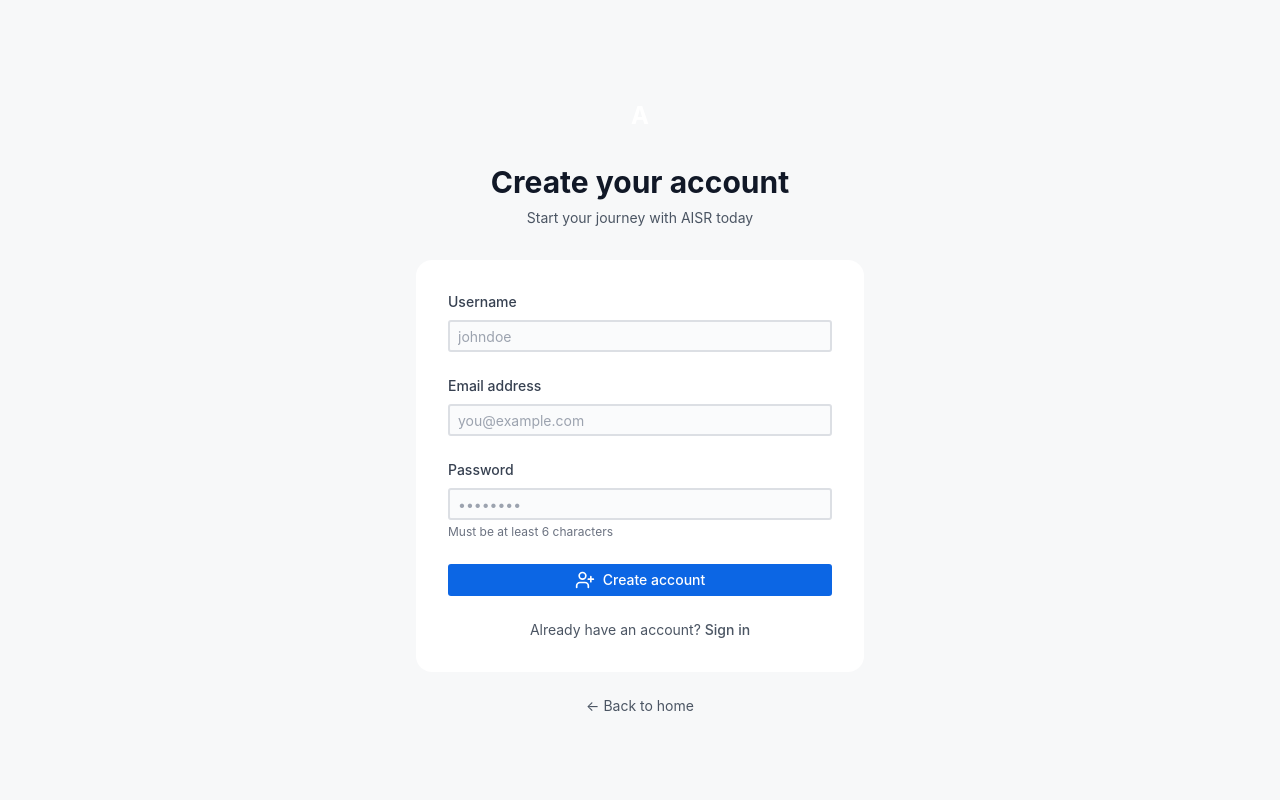
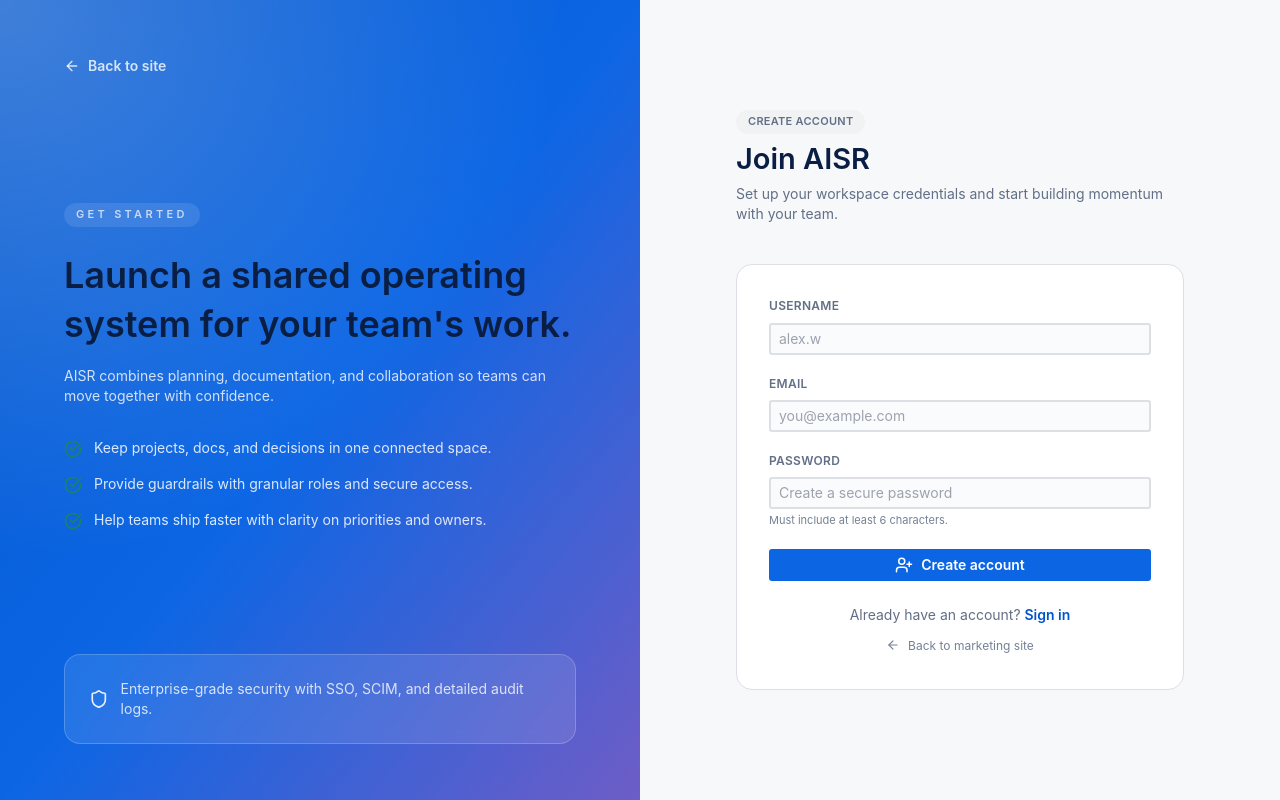
Before and after one commit to andrawesaisr/AISR, a React app in the folder client/: page /register in a window 1280 px wide. Built offline with nearby package versions, Linux system fonts and the light colour scheme.

Commit message:
refactor(auth): enhance login and register pages with modern UI
- Improved form layouts and styling
- Enhanced visual design with better spacing
- Updated input fields with modern styling
- Better error handling display
- Consistent design with app theme

```diff
--- a/client/src/pages/LoginPage.tsx
+++ b/client/src/pages/LoginPage.tsx
@@ -1,6 +1,6 @@
 import React, { useState } from 'react';
 import { useNavigate, Link } from 'react-router-dom';
-import { LogIn } from 'lucide-react';
+import { LogIn, CheckCircle, ArrowLeft } from 'lucide-react';
 import toast from 'react-hot-toast';
 import { login } from '../services/api';
 import { useAuth } from '../context/AuthContext';
@@ -11,6 +11,12 @@ const LoginPage: React.FC = () => {
   const [loading, setLoading] = useState(false);
   const navigate = useNavigate();
   const { login: authLogin } = useAuth();
+
+  const benefits = [
+    'Plan projects with clarity and context in a single workspace.',
+    'Keep conversations close to tasks and documents.',
+    'Stay in sync with real-time updates and smart automations.',
+  ];
 
   const handleSubmit = async (e: React.FormEvent) => {
     e.preventDefault();
@@ -29,23 +35,59 @@ const LoginPage: React.FC = () => {
   };
 
   return (
-    <div className="min-h-screen bg-gradient-to-br from-primary-50 via-white to-secondary-50 flex items-center justify-center p-6">
-      <div className="w-full max-w-md">
-        {/* Logo */}
-        <div className="text-center mb-8">
-          <div className="w-16 h-16 bg-gradient-to-br from-primary-500 to-secondary-500 rounded-2xl flex items-center justify-center mx-auto mb-4">
-            <span className="text-white font-bold text-2xl">A</span>
+    <div className="grid min-h-screen grid-cols-1 bg-neutral-100 text-neutral-1000 lg:grid-cols-2">
+      <div className="relative hidden overflow-hidden bg-gradient-to-br from-jira-600 via-jira-500 to-status-purple lg:flex">
+        <div className="pointer-events-none absolute inset-0 bg-[radial-gradient(circle_at_top_left,rgba(255,255,255,0.25),transparent_55%)]" />
+        <div className="relative flex w-full flex-col justify-between px-16 py-14 text-white">
+          <div>
+            <Link to="/" className="inline-flex items-center gap-2 text-14 font-semibold text-white/80 hover:text-white">
+              <ArrowLeft size={16} />
+              Back to site
+            </Link>
           </div>
-          <h1 className="text-3xl font-bold text-gray-900">Welcome back</h1>
-          <p className="text-gray-600 mt-2">Sign in to your account to continue</p>
+          <div>
+            <span className="inline-flex items-center gap-2 rounded-full bg-white/10 px-3 py-1 text-11 font-semibold uppercase tracking-[0.3em] text-white/70">
+              AISR
+            </span>
+            <h1 className="mt-6 text-4xl font-semibold leading-snug">
+              Work where projects, people, and documents stay in lockstep.
+            </h1>
+            <p className="mt-4 max-w-lg text-sm text-white/80">
+              The AISR workspace gives every team a shared place to align planning with knowledge. Connect roadmaps, notes, and execution without the tab chaos.
+            </p>
+            <ul className="mt-8 space-y-4 text-sm text-white/85">
+              {benefits.map((benefit) => (
+                <li key={benefit} className="flex items-start gap-3">
+                  <CheckCircle size={18} className="mt-0.5 text-status-green" />
+                  <span>{benefit}</span>
+                </li>
+              ))}
+            </ul>
+          </div>
+          <div className="rounded-2xl border border-white/20 bg-white/10 p-6 backdrop-blur-sm">
+            <p className="text-sm font-medium text-white/80">“AISR gives our teams a single source of truth. Shipping has never felt this organized.”</p>
+            <p className="mt-3 text-xs uppercase tracking-wide text-white/60">Product Operations • Meridian Labs</p>
+          </div>
+        </div>
       </div>
 
-        {/* Form Card */}
-        <div className="bg-white rounded-2xl shadow-soft p-8">
-          <form onSubmit={handleSubmit} className="space-y-6">
+      <div className="flex items-center justify-center px-6 py-10 sm:px-10">
+        <div className="w-full max-w-md space-y-10">
+          <div className="space-y-2 text-center lg:text-left">
+            <div className="inline-flex items-center gap-2 rounded-full bg-neutral-200 px-3 py-1 text-11 font-semibold uppercase tracking-wide text-neutral-700">
+              Workspace access
+            </div>
+            <h2 className="text-29 font-semibold text-neutral-1000">Sign in to AISR</h2>
+            <p className="text-14 text-neutral-700">
+              Enter your credentials to sync up with your teams and projects.
+            </p>
+          </div>
+
+          <div className="rounded-2xl border border-neutral-300 bg-white p-8 shadow-soft">
+            <form onSubmit={handleSubmit} className="space-y-5">
               <div>
-              <label htmlFor="email" className="block text-sm font-medium text-gray-700 mb-2">
-                Email address
+                <label htmlFor="email" className="mb-2 block text-12 font-semibold uppercase tracking-wide text-neutral-700">
+                  Email
                 </label>
                 <input
                   type="email"
@@ -59,7 +101,7 @@ const LoginPage: React.FC = () => {
               </div>
 
               <div>
-              <label htmlFor="password" className="block text-sm font-medium text-gray-700 mb-2">
+                <label htmlFor="password" className="mb-2 block text-12 font-semibold uppercase tracking-wide text-neutral-700">
                   Password
                 </label>
                 <input
@@ -76,27 +118,26 @@ const LoginPage: React.FC = () => {
               <button
                 type="submit"
                 disabled={loading}
-              className="w-full btn-primary flex items-center justify-center gap-2 disabled:opacity-50 disabled:cursor-not-allowed"
+                className="btn-primary flex w-full items-center justify-center gap-2 text-14 font-semibold disabled:cursor-not-allowed disabled:opacity-60"
               >
-              <LogIn size={20} />
+                <LogIn size={18} />
                 {loading ? 'Signing in...' : 'Sign in'}
               </button>
             </form>
 
-          <div className="mt-6 text-center">
-            <p className="text-gray-600">
-              Don't have an account?{' '}
-              <Link to="/register" className="text-primary-600 font-medium hover:text-primary-700">
-                Sign up
+            <div className="mt-6 space-y-3 text-center text-14 text-neutral-700">
+              <p>
+                Need an account?{' '}
+                <Link to="/register" className="font-semibold text-jira-600 hover:text-jira-500">
+                  Create one now
                 </Link>
               </p>
+              <Link to="/" className="inline-flex items-center justify-center gap-2 text-12 text-neutral-600 hover:text-neutral-900">
+                <ArrowLeft size={14} />
+                Back to marketing site
+              </Link>
             </div>
           </div>
-
-        <div className="mt-6 text-center">
-          <Link to="/" className="text-gray-600 hover:text-gray-900">
-            ← Back to home
-          </Link>
         </div>
       </div>
     </div>
--- a/client/src/pages/RegisterPage.tsx
+++ b/client/src/pages/RegisterPage.tsx
@@ -1,6 +1,6 @@
-import React, { useState, useEffect } from 'react';
+import React, { useState } from 'react';
 import { useNavigate, Link, useSearchParams } from 'react-router-dom';
-import { UserPlus, Mail } from 'lucide-react';
+import { UserPlus, Mail, CheckCircle, ArrowLeft, Shield } from 'lucide-react';
 import toast from 'react-hot-toast';
 import { register } from '../services/api';
 import { useAuth } from '../context/AuthContext';
@@ -19,29 +19,32 @@ const RegisterPage: React.FC = () => {
   const { login } = useAuth();
   const { acceptInvitation } = useOrganization();
 
+  const commitments = [
+    'Keep projects, docs, and decisions in one connected space.',
+    'Provide guardrails with granular roles and secure access.',
+    'Help teams ship faster with clarity on priorities and owners.',
+  ];
+
   const handleSubmit = async (e: React.FormEvent) => {
     e.preventDefault();
     setLoading(true);
     try {
       const response = await register(username, email, password);
       toast.success('Account created successfully!');
-
-      // Auto-login the user
       login(response.token, response.userId);
 
-      // If there's an invitation, auto-accept it
       if (inviteToken) {
         try {
           const organization = await acceptInvitation(inviteToken);
           toast.success(`Joined ${organization.name}!`);
           navigate(`/organizations/${organization._id}`);
+          return;
         } catch (err) {
           console.error('Error accepting invitation:', err);
+        }
+      }
+
       navigate('/dashboard');
-        }
-      } else {
-        navigate('/dashboard');
-      }
     } catch (err: any) {
       toast.error(err.response?.data?.message || 'Registration failed');
       console.error(err);
@@ -51,35 +54,72 @@ const RegisterPage: React.FC = () => {
   };
 
   return (
-    <div className="min-h-screen bg-gradient-to-br from-primary-50 via-white to-secondary-50 flex items-center justify-center p-6">
-      <div className="w-full max-w-md">
-        {/* Logo */}
-        <div className="text-center mb-8">
-          <div className="w-16 h-16 bg-gradient-to-br from-primary-500 to-secondary-500 rounded-2xl flex items-center justify-center mx-auto mb-4">
-            <span className="text-white font-bold text-2xl">A</span>
+    <div className="grid min-h-screen grid-cols-1 bg-neutral-100 text-neutral-1000 lg:grid-cols-2">
+      <div className="relative hidden overflow-hidden bg-gradient-to-br from-jira-600 via-jira-500 to-status-purple lg:flex">
+        <div className="pointer-events-none absolute inset-0 bg-[radial-gradient(circle_at_top_left,rgba(255,255,255,0.25),transparent_55%)]" />
+        <div className="relative flex w-full flex-col justify-between px-16 py-14 text-white">
+          <div>
+            <Link to="/" className="inline-flex items-center gap-2 text-14 font-semibold text-white/80 hover:text-white">
+              <ArrowLeft size={16} />
+              Back to site
+            </Link>
           </div>
-          <h1 className="text-3xl font-bold text-gray-900">Create your account</h1>
-          <p className="text-gray-600 mt-2">Start your journey with AISR today</p>
+          <div>
+            <span className="inline-flex items-center gap-2 rounded-full bg-white/10 px-3 py-1 text-11 font-semibold uppercase tracking-[0.3em] text-white/70">
+              Get started
+            </span>
+            <h1 className="mt-6 text-4xl font-semibold leading-snug">
+              Launch a shared operating system for your team&apos;s work.
+            </h1>
+            <p className="mt-4 max-w-lg text-sm text-white/80">
+              AISR combines planning, documentation, and collaboration so teams can move together with confidence.
+            </p>
+            <ul className="mt-8 space-y-4 text-sm text-white/85">
+              {commitments.map((item) => (
+                <li key={item} className="flex items-start gap-3">
+                  <CheckCircle size={18} className="mt-0.5 text-status-green" />
+                  <span>{item}</span>
+                </li>
+              ))}
+            </ul>
+          </div>
+          <div className="rounded-2xl border border-white/20 bg-white/10 p-6 backdrop-blur-sm">
+            <div className="flex items-center gap-3 text-sm text-white/80">
+              <Shield size={20} className="text-white/90" />
+              Enterprise-grade security with SSO, SCIM, and detailed audit logs.
+            </div>
+          </div>
+        </div>
       </div>
 
-        {/* Invitation Banner */}
+      <div className="flex items-center justify-center px-6 py-10 sm:px-10">
+        <div className="w-full max-w-md space-y-10">
+          <div className="space-y-2 text-center lg:text-left">
+            <div className="inline-flex items-center gap-2 rounded-full bg-neutral-200 px-3 py-1 text-11 font-semibold uppercase tracking-wide text-neutral-700">
+              Create account
+            </div>
+            <h2 className="text-29 font-semibold text-neutral-1000">Join AISR</h2>
+            <p className="text-14 text-neutral-700">
+              Set up your workspace credentials and start building momentum with your team.
+            </p>
+          </div>
+
           {inviteEmail && (
-          <div className="bg-blue-50 border border-blue-200 rounded-lg p-4 mb-6 flex items-start gap-3">
-            <Mail className="text-blue-500 mt-0.5" size={20} />
-            <div>
-              <p className="text-sm font-medium text-blue-900">You've been invited!</p>
-              <p className="text-xs text-blue-700 mt-1">
-                Create an account with <strong>{inviteEmail}</strong> to accept the invitation
+            <div className="flex items-start gap-3 rounded-2xl border border-jira-200 bg-jira-50/60 p-4">
+              <Mail size={18} className="mt-0.5 text-jira-600" />
+              <div className="text-left text-sm text-neutral-700">
+                <p className="font-semibold text-jira-700">Invitation detected</p>
+                <p className="text-xs text-neutral-600">
+                  Continue with <strong>{inviteEmail}</strong> to accept your invite.
                 </p>
               </div>
             </div>
           )}
 
-        {/* Form Card */}
-        <div className="bg-white rounded-2xl shadow-soft p-8">
-          <form onSubmit={handleSubmit} className="space-y-6">
+          <div className="rounded-2xl border border-neutral-300 bg-white p-8 shadow-soft">
+            <form onSubmit={handleSubmit} className="space-y-5">
               <div>
-              <label htmlFor="username" className="block text-sm font-medium text-gray-700 mb-2">
+                <label htmlFor="username" className="mb-2 block text-12 font-semibold uppercase tracking-wide text-neutral-700">
                   Username
                 </label>
                 <input
@@ -88,15 +128,15 @@ const RegisterPage: React.FC = () => {
                   required
                   minLength={3}
                   className="input-field"
-                placeholder="johndoe"
+                  placeholder="alex.w"
                   value={username}
                   onChange={(e) => setUsername(e.target.value)}
                 />
               </div>
 
               <div>
-              <label htmlFor="email" className="block text-sm font-medium text-gray-700 mb-2">
-                Email address
+                <label htmlFor="email" className="mb-2 block text-12 font-semibold uppercase tracking-wide text-neutral-700">
+                  Email
                 </label>
                 <input
                   type="email"
@@ -109,13 +149,11 @@ const RegisterPage: React.FC = () => {
                   readOnly={!!inviteEmail}
                   disabled={!!inviteEmail}
                 />
-              {inviteEmail && (
-                <p className="text-xs text-blue-600 mt-1">✓ Email from invitation</p>
-              )}
+                {inviteEmail && <p className="mt-1 text-11 font-semibold text-jira-600">Email is locked from invitation</p>}
               </div>
 
               <div>
-              <label htmlFor="password" className="block text-sm font-medium text-gray-700 mb-2">
+                <label htmlFor="password" className="mb-2 block text-12 font-semibold uppercase tracking-wide text-neutral-700">
                   Password
                 </label>
                 <input
@@ -124,37 +162,36 @@ const RegisterPage: React.FC = () => {
                   required
                   minLength={6}
                   className="input-field"
-                placeholder="••••••••"
+                  placeholder="Create a secure password"
                   value={password}
                   onChange={(e) => setPassword(e.target.value)}
                 />
-              <p className="text-xs text-gray-500 mt-1">Must be at least 6 characters</p>
+                <p className="mt-1 text-11 text-neutral-600">Must include at least 6 characters.</p>
               </div>
 
               <button
                 type="submit"
                 disabled={loading}
-              className="w-full btn-primary flex items-center justify-center gap-2 disabled:opacity-50 disabled:cursor-not-allowed"
+                className="btn-primary flex w-full items-center justify-center gap-2 text-14 font-semibold disabled:cursor-not-allowed disabled:opacity-60"
               >
-              <UserPlus size={20} />
+                <UserPlus size={18} />
                 {loading ? 'Creating account...' : 'Create account'}
               </button>
             </form>
 
-          <div className="mt-6 text-center">
-            <p className="text-gray-600">
+            <div className="mt-6 space-y-3 text-center text-14 text-neutral-700">
+              <p>
                 Already have an account?{' '}
-              <Link to="/login" className="text-primary-600 font-medium hover:text-primary-700">
+                <Link to="/login" className="font-semibold text-jira-600 hover:text-jira-500">
                   Sign in
                 </Link>
               </p>
+              <Link to="/" className="inline-flex items-center justify-center gap-2 text-12 text-neutral-600 hover:text-neutral-900">
+                <ArrowLeft size={14} />
+                Back to marketing site
+              </Link>
             </div>
           </div>
-
-        <div className="mt-6 text-center">
-          <Link to="/" className="text-gray-600 hover:text-gray-900">
-            ← Back to home
-          </Link>
         </div>
       </div>
     </div>
```
Lines whose indentation alone changed are shown as unchanged.
